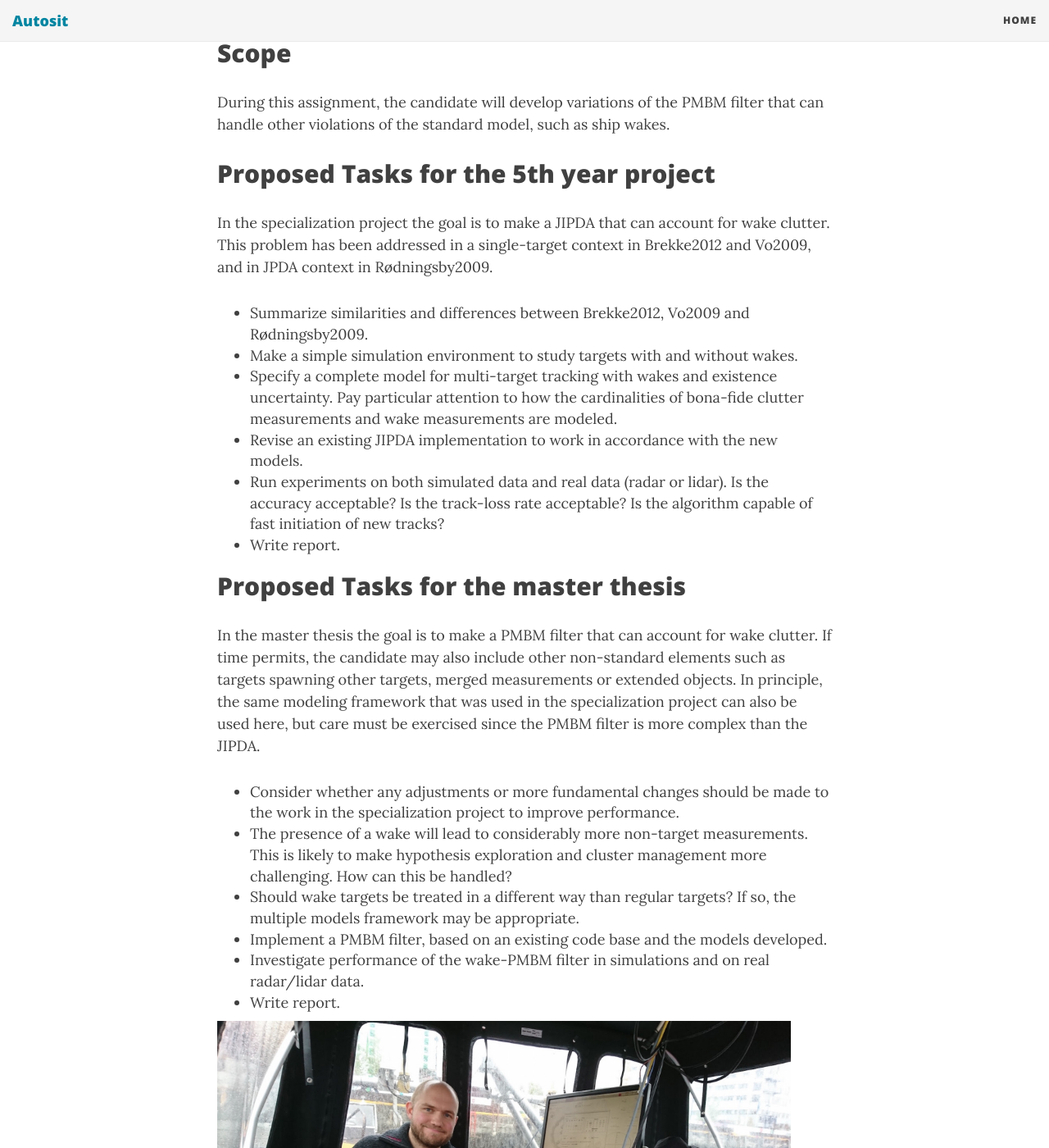
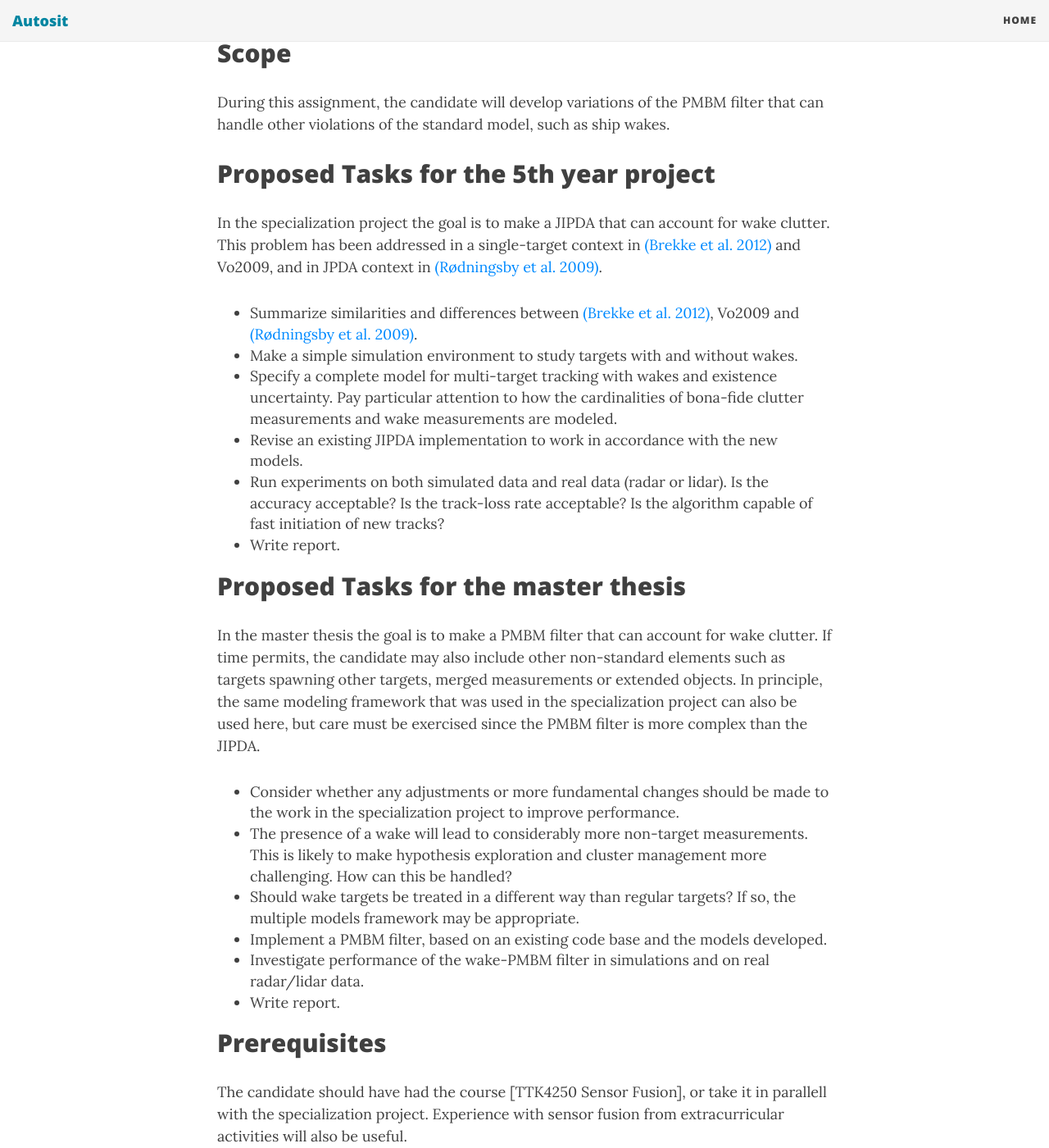
Before and after one commit to autosit/autosit.github.io, a Jekyll site: the page built from _posts/2022-03-30-pmbm_wakes_spawning.md, in a window 1280 px wide and 1400 px high, scrolled down 1227 px. Shown: the whole window at 82% size. Built offline with Jekyll 4.4.1, drawn with Linux system fonts in a browser that asks for light colours; nearby versions of some CDN libraries; some of the changed text lies outside the part shown.

Commit message:
included wake refs

```diff
--- a/_posts/2022-03-30-pmbm_wakes_spawning.md
+++ b/_posts/2022-03-30-pmbm_wakes_spawning.md
@@ -22,9 +22,9 @@ During this assignment, the candidate will develop variations of the PMBM filter
 
 ## Proposed Tasks for the 5th year project
 
-In the specialization project the goal is to make a JIPDA that can account for wake clutter. This problem has been addressed in a single-target context in Brekke2012 and Vo2009, and in JPDA context in Rødningsby2009.
+In the specialization project the goal is to make a JIPDA that can account for wake clutter. This problem has been addressed in a single-target context in [(Brekke et al. 2012)] and Vo2009, and in JPDA context in [(Rødningsby et al. 2009)].
 
-* Summarize similarities and differences between Brekke2012, Vo2009 and Rødningsby2009.
+* Summarize similarities and differences between [(Brekke et al. 2012)], Vo2009 and [(Rødningsby et al. 2009)].
 * Make a simple simulation environment to study targets with and without wakes.
 * Specify a complete model for multi-target tracking with wakes and existence uncertainty. Pay particular attention to how the cardinalities of bona-fide clutter measurements and wake measurements are modeled.
 * Revise an existing JIPDA implementation to work in accordance with the new models.
@@ -42,9 +42,6 @@ In the master thesis the goal is to make a PMBM filter that can account for wake
 * Investigate performance of the wake-PMBM filter in simulations and on real radar/lidar data.
 * Write report.
 
-|<img src="{{site.url}}/assets/wilthilsyn.jpg" width="700"> |
-| Erik Wilthil during [Autosea] experiments in Trondheimsfjorden where radar tracking was used |
-
 ## Prerequisites
 
 The candidate should have had the course [TTK4250 Sensor Fusion], or take it in parallell with the specialization project. Experience with sensor fusion from extracurricular activities will also be useful.
@@ -52,9 +49,9 @@ The candidate should have had the course [TTK4250 Sensor Fusion], or take it in
 ## References
 Williams, J. (2015). "[Marginal multi-Bernoulli filters: RFS derivation of MHT, JIPDA, and association-based member.][Williams2015]" IEEE Transactions on Aerospace and Electronic Systems, vol. 51, no. 3.
 
-Habtemariam et al. (2014): “[Measurement levelAIS/radar fusion][Habtemariam2014]”, Signal Processing.
+Brekke, E., Hallingstad, O. and Glattetre, J. (2012) "[Improved target tracking in the presence of wakes.][(Brekke et al. 2012)]" IEEE Transactions on Aerospace and Electronic Systems, vol. 48, no. 2.
 
-Liland (2017): “[AIS Aided Multi Hypothesis Tracker][Liland2017]”, Master’s thesis, NTNU.
+Rødningsby, A., Bar-Shalom, Y., Hallingstad, O. and Glattetre, J. (2012) "[Multitarget multisensor tracking in the presence of wakes.][(Rødningsby et al. 2009)]" Journal of Advances in Information Fusion, vol. 4, no. 2.
 
 
 ## Contact
@@ -75,3 +72,5 @@ Supervisor: [Edmund Brekke].
 [Autosea]: https://www.ntnu.edu/autosea
 [Milliampere]: https://www.ntnu.edu/autoferry
 [Fundamentals of Sensor Fusion]: https://folk.ntnu.no/edmundfo/msc2020-2021/sf2020c.pdf
+[(Brekke et al. 2012)]: https://ieeexplore.ieee.org/document/6178045
+[(Rødningsby et al. 2009)]: https://confcats_isif.s3.amazonaws.com/web-files/journals/entries/JAIF_article_multitarget2.pdf
```
